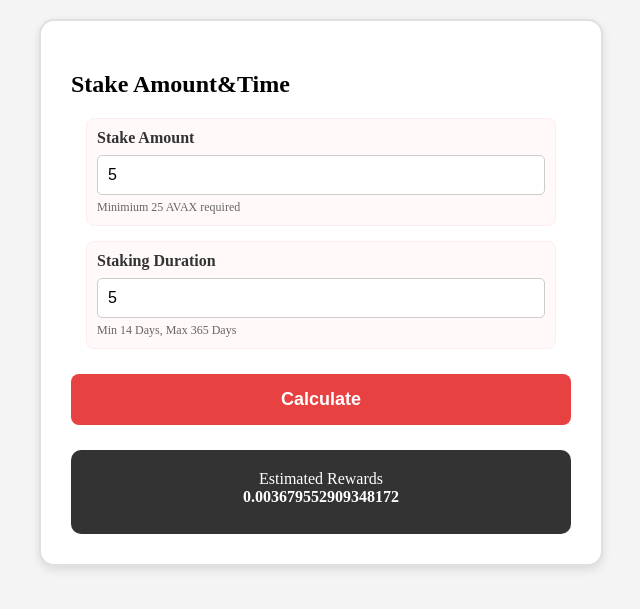
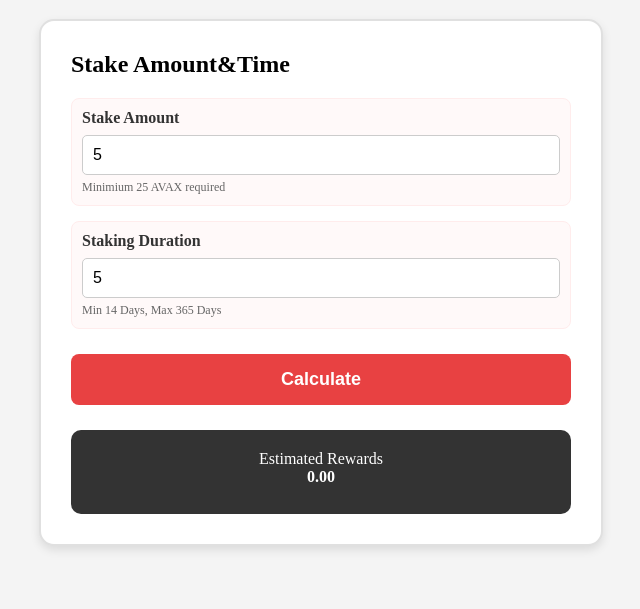
Before and after one commit to arif-sahin/Avax-Apr-Calculations, a plain HTML site: page index.html in a window 1280 px wide. Both pictures are taken after typing "5", "5" into the empty fields and a click on the button "Calculate". Shown: the part 61-670 px from the top of the page, without its empty margins (319-959 px from the left). Drawn offline with Linux system fonts and the light colour scheme.

Commit message:
Add input validation for stake amount and adjust CSS styles

```diff
--- a/script.js
+++ b/script.js
@@ -7,6 +7,7 @@ const Params = {
     MinConsumptionRate: 0.10,
     MaxConsumptionRate: 0.12,
     VALIDATOR_FEE: 0.02,
+    MIN_STAKE: 25,
 };
 
 function getStakeAmount() {
@@ -37,6 +38,12 @@ function calculate() {
     const percentofMaxTime = getDuration() / 365;
     const myRate = Params.MinConsumptionRate + ((Params.MaxConsumptionRate - Params.MinConsumptionRate) * percentofMaxTime);
 
+    // Input control
+    if(getStakeAmount() < Params.MIN_STAKE) {
+        alert("Stake amount must be at least 25 AVAX");
+        return; // stop the function
+    }
+
     // Gross Reward
     const grossReward = remainingSupply * myShare * timeFactor * myRate;
 
--- a/sytle.css
+++ b/sytle.css
@@ -19,8 +19,12 @@ h1 {
     box-shadow: 0px 4px 10px rgba(0, 0, 0, 0.1);
 }
 
+.container h2 {
+    margin-top: 0%;
+}
+
 .form {
-    margin: 15px;
+    margin-bottom: 15px;
     padding: 10px;
     background-color: #fff9f9;
     border: 1px solid #ffecec;
```
